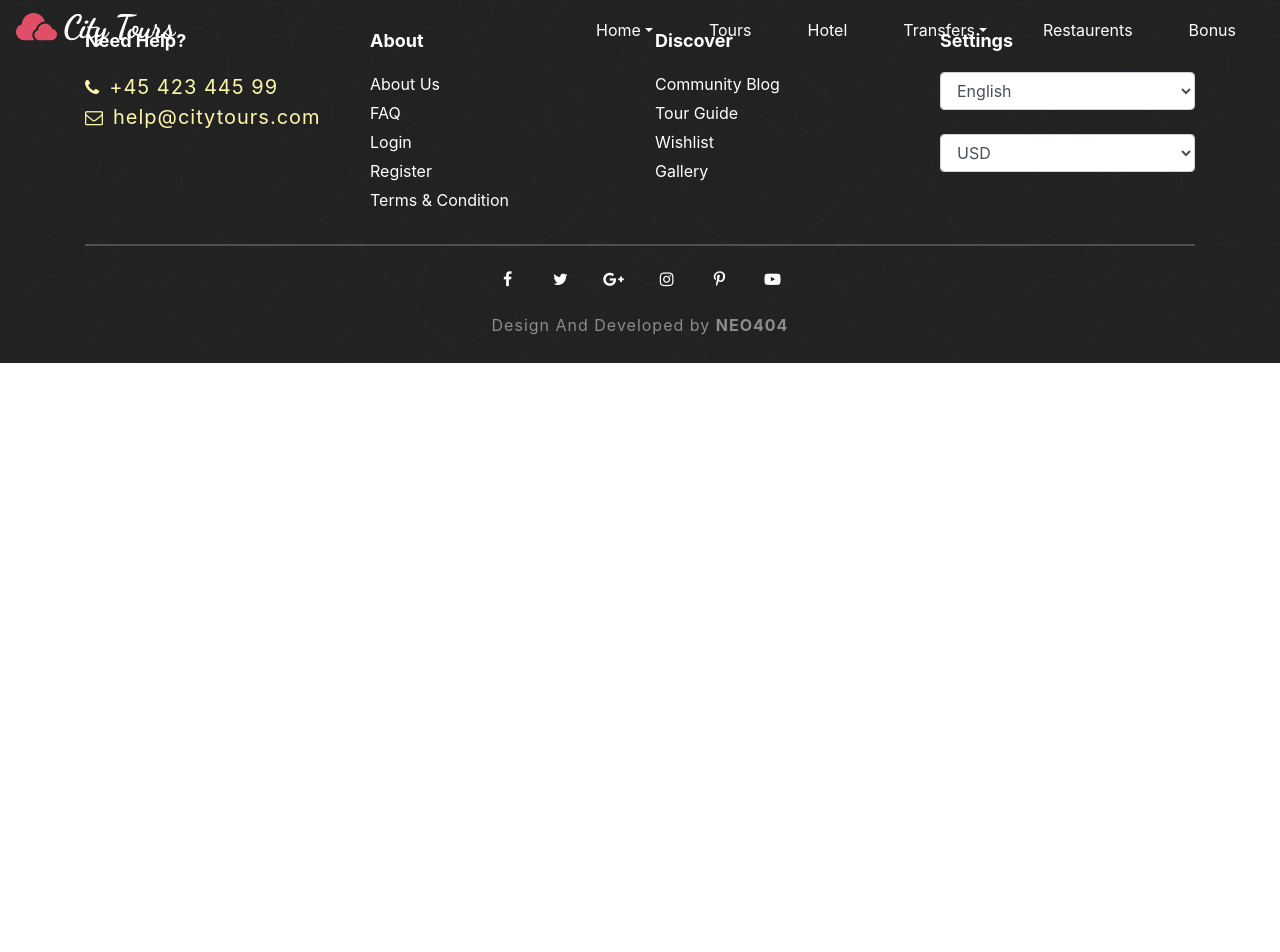
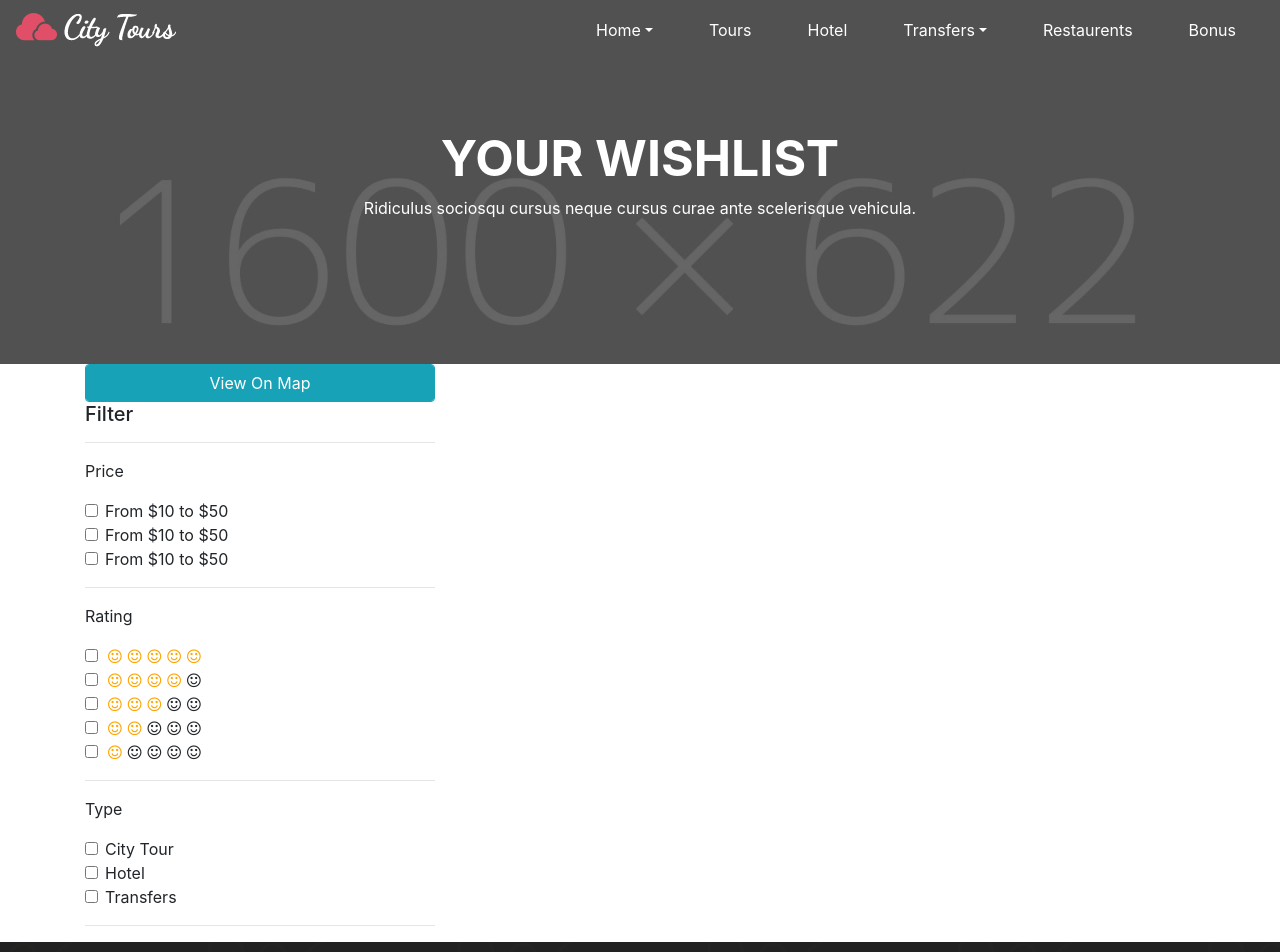
Before and after one commit to Aakashpaliwal/books-ecom, a React (Create React App) app: page /Wishlist in a window 1280 px wide. Shown: the top 952 px of the page. Before the commit the page ends 800 px from the top, so only its background shows below. Built offline with nearby package versions, Linux system fonts and the light colour scheme.

Commit message:
add wishlist page

```diff
--- a/src/App.js
+++ b/src/App.js
@@ -16,6 +16,7 @@ import Shop from './Components/Shop/Shop';
 import Checkout from './Components/Checkout/Checkout';
 import Single from './Components/Single/Single';
 import Admin from './Components/Admin/Admin';
+import Wishlist from './Components/Wishlist/Wishlist';
 class App extends Component {
   render() {
     return (
@@ -31,6 +32,7 @@ class App extends Component {
         <Route path = "/Checkout" exact = {true} component = {Checkout} />
         <Route path = "/Single" exact = {true} component = {Single} />
         <Route path = "/Admin" exact = {true} component = {Admin} />
+        <Route path = "/Wishlist" exact = {true} component = {Wishlist} />
       <Footer />
       </div>
     );
--- /dev/null
+++ b/src/Components/Wishlist/Wishlist.css
@@ -0,0 +1,7 @@
+.custom-money-box {
+    border: solid thin #e1e1e1;
+    background-color: #fff;
+}
+.wishlist-content .fa-smile-o {
+    margin: 0 3px;
+}
--- /dev/null
+++ b/src/Components/Wishlist/Wishlist.js
@@ -0,0 +1,161 @@
+import React, { Component } from 'react';
+import './Wishlist.css';
+import {Link} from 'react-router-dom';
+class Wishlist extends Component {
+    render() {
+        return (
+            <React.Fragment>
+            <div>
+            <div className="background-img-custom" id="home">
+        <div className="bg-div">
+        <div className="container">
+          <div className="row">
+          <div className="col-lg-12 col-md-12 col-sm-12 col-xs-12 text-center">
+            {/* <h3>Your <span className="custom-inner-header"><strong>Comfort Partner</strong></span></h3>
+            <button type="button" className="btn btn-primary btn-custom-radius">LEARN MORE</button> */}
+                <h3 className="cart-header">Your Wishlist</h3>
+                <p className="admin-upper-most-para">Ridiculus sociosqu cursus neque cursus curae ante scelerisque vehicula.</p>
+            </div>
+          </div>
+        </div>
+
+      </div>
+</div>
+{/*wishlist content here */}
+<section className="wishlist-content">
+    <div className="container">
+        <div className="row">
+            <div className="col-lg-4 col-md-4 col-sm-12 col-xs-12">
+                <button type="button" className="btn btn-info custom-wishlist-btn form-control">View On Map</button>
+
+            <div className="filter-content">
+            <div className="row">
+                <div className="col-lg-12 col-md-12 col-sm-12 col-xs-12">
+                    <h5>Filter</h5>
+                    <hr />
+                </div>
+                <div className="col-lg-12 col-md-12 col-sm-12 col-xs-12">
+                    <p>Price</p>
+                    <div class="form-check">
+  <input class="form-check-input custom-money-box" type="checkbox" value="" id="defaultCheck1" />
+  <label class="form-check-label" for="defaultCheck1">
+   From $10 to $50
+  </label>
+</div>
+
+ <div class="form-check">
+  <input class="form-check-input custom-money-box" type="checkbox" value="" id="defaultCheck1" />
+  <label class="form-check-label" for="defaultCheck1">
+   From $10 to $50
+  </label>
+</div>
+
+ <div class="form-check">
+  <input class="form-check-input custom-money-box" type="checkbox" value="" id="defaultCheck1" />
+  <label class="form-check-label" for="defaultCheck1">
+   From $10 to $50
+  </label>
+</div>
+<hr />
+                </div>
+
+                <div className="col-lg-12 col-md-12 col-sm-12 col-xs-12">
+                    <p>Rating</p>
+                    <div class="form-check">
+  <input class="form-check-input custom-money-box" type="checkbox" value="" id="defaultCheck1" />
+  <label class="form-check-label" for="defaultCheck1">
+  <i class="fa fa-smile-o checked" aria-hidden="true"></i>
+  <i class="fa fa-smile-o checked" aria-hidden="true"></i>
+  <i class="fa fa-smile-o checked" aria-hidden="true"></i>
+  <i class="fa fa-smile-o checked" aria-hidden="true"></i>
+  <i class="fa fa-smile-o checked" aria-hidden="true"></i>
+  </label>
+</div>
+
+ <div class="form-check">
+  <input class="form-check-input custom-money-box" type="checkbox" value="" id="defaultCheck1" />
+  <label class="form-check-label" for="defaultCheck1">
+  <i class="fa fa-smile-o checked" aria-hidden="true"></i>
+  <i class="fa fa-smile-o checked" aria-hidden="true"></i>
+  <i class="fa fa-smile-o checked" aria-hidden="true"></i>
+  <i class="fa fa-smile-o checked" aria-hidden="true"></i>
+  <i class="fa fa-smile-o" aria-hidden="true"></i>
+  </label>
+</div>
+
+ <div class="form-check">
+  <input class="form-check-input custom-money-box" type="checkbox" value="" id="defaultCheck1" />
+  <label class="form-check-label" for="defaultCheck1">
+  <i class="fa fa-smile-o checked" aria-hidden="true"></i>
+  <i class="fa fa-smile-o checked" aria-hidden="true"></i>
+  <i class="fa fa-smile-o checked" aria-hidden="true"></i>
+  <i class="fa fa-smile-o" aria-hidden="true"></i>
+  <i class="fa fa-smile-o" aria-hidden="true"></i>
+  </label>
+</div>
+
+<div class="form-check">
+  <input class="form-check-input custom-money-box" type="checkbox" value="" id="defaultCheck1" />
+  <label class="form-check-label" for="defaultCheck1">
+  <i class="fa fa-smile-o checked" aria-hidden="true"></i>
+  <i class="fa fa-smile-o checked" aria-hidden="true"></i>
+  <i class="fa fa-smile-o" aria-hidden="true"></i>
+  <i class="fa fa-smile-o" aria-hidden="true"></i>
+  <i class="fa fa-smile-o" aria-hidden="true"></i>
+  </label>
+</div>
+
+<div class="form-check">
+  <input class="form-check-input custom-money-box" type="checkbox" value="" id="defaultCheck1" />
+  <label class="form-check-label" for="defaultCheck1">
+  <i class="fa fa-smile-o checked" aria-hidden="true"></i>
+  <i class="fa fa-smile-o" aria-hidden="true"></i>
+  <i class="fa fa-smile-o" aria-hidden="true"></i>
+  <i class="fa fa-smile-o" aria-hidden="true"></i>
+  <i class="fa fa-smile-o" aria-hidden="true"></i>
+  </label>
+</div>
+<hr />
+                </div>
+
+                 <div className="col-lg-12 col-md-12 col-sm-12 col-xs-12">
+                    <p>Type</p>
+                    <div class="form-check">
+  <input class="form-check-input custom-money-box" type="checkbox" value="" id="defaultCheck1" />
+  <label class="form-check-label" for="defaultCheck1">
+   City Tour
+  </label>
+</div>
+
+ <div class="form-check">
+  <input class="form-check-input custom-money-box" type="checkbox" value="" id="defaultCheck1" />
+  <label class="form-check-label" for="defaultCheck1">
+  Hotel
+  </label>
+</div>
+
+ <div class="form-check">
+  <input class="form-check-input custom-money-box" type="checkbox" value="" id="defaultCheck1" />
+  <label class="form-check-label" for="defaultCheck1">
+  Transfers
+  </label>
+</div>
+<hr />
+                </div>
+            </div>
+            </div>
+            </div>
+        </div>
+    </div>
+</section>
+
+{/*end wishlist content */}
+
+
+            </div>
+            </React.Fragment>
+        );
+    }
+}
+
+export default Wishlist;
```
